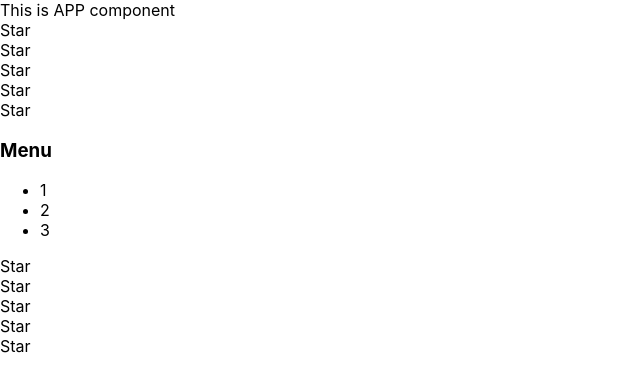
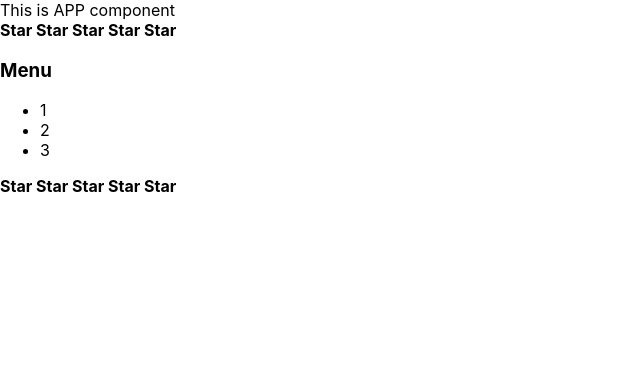
Before and after one commit to IKnopochka/typescript, a React (Create React App) app in the folder 001/: page / in a window 1280 px wide. Shown: the top 392 px of the page, without its empty margins (0-640 px from the left). Built offline with nearby package versions, Linux system fonts and the light colour scheme.

Commit message:
types and values

```diff
--- a/001/src/components/rating/Rating.tsx
+++ b/001/src/components/rating/Rating.tsx
@@ -3,19 +3,17 @@ import React from "react";
 export function Rating() {
     console.log("Rating rendering")
     return (
-        <>
-            <Star/>
-            <Star/>
-            <Star/>
-            <Star/>
-            <Star/>
-        </>
+        <div>
+            <Star selected={true}/>
+            <Star selected={true}/>
+            <Star selected={false}/>
+            <Star selected={false}/>
+            <Star selected={false}/>
+        </div>
     )
 }
 
-function Star() {
+function Star(props: any) {
     console.log("Star rendering")
-    return <div>
-        Star
-    </div>
+    return <span><b>Star </b></span>
 }
```
Also changed, not shown: 1 other file (tests, documents, lock files or other folders).
